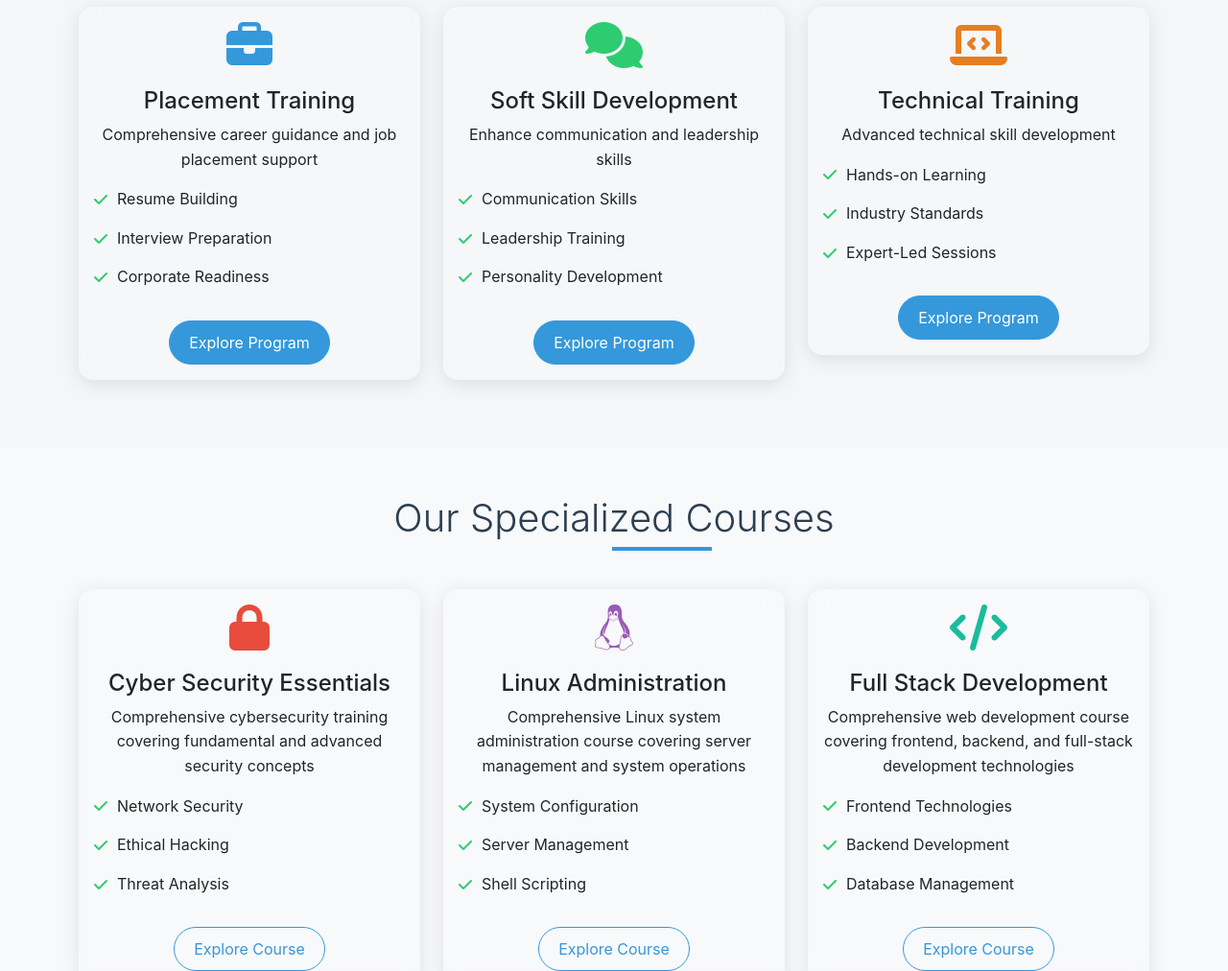
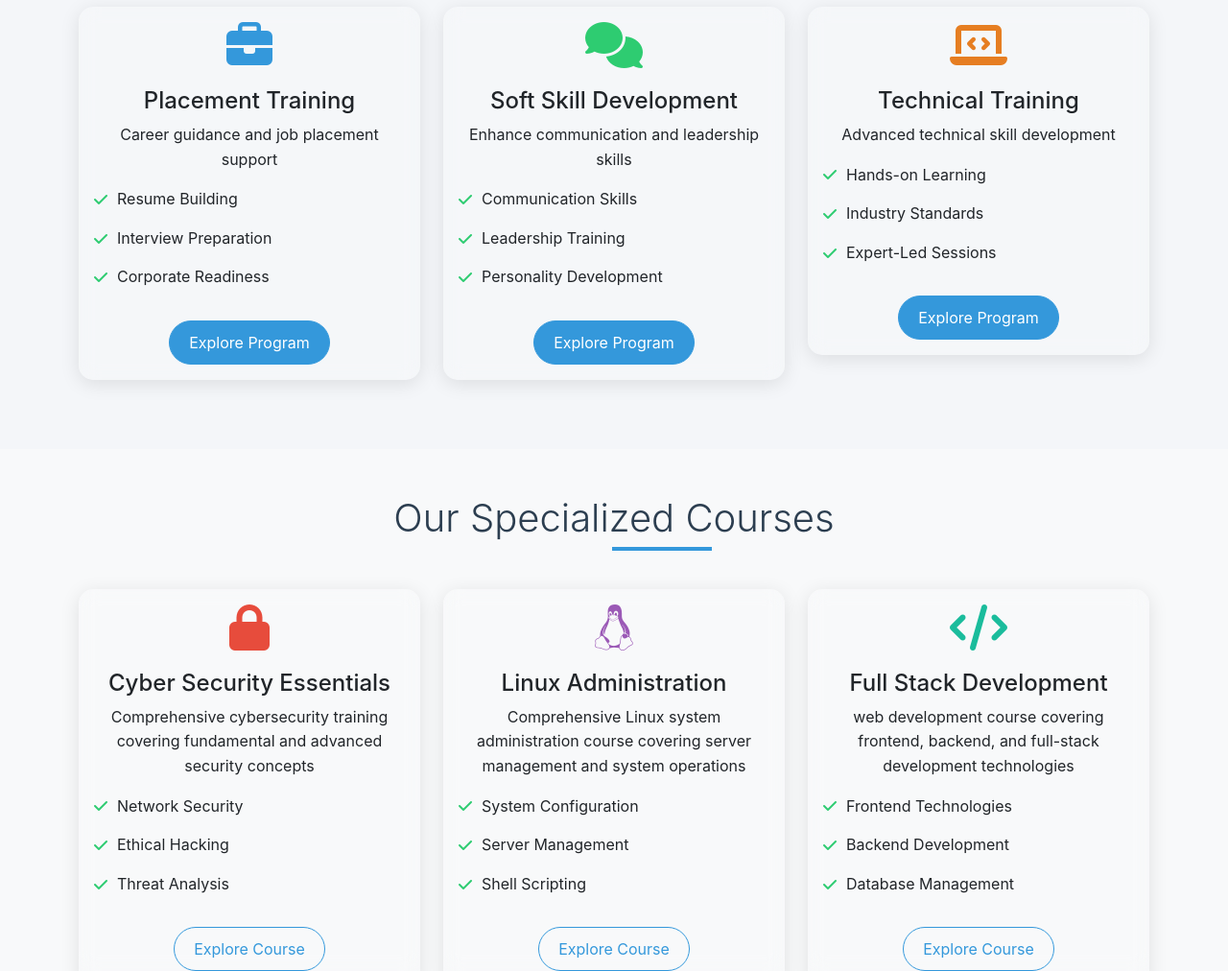
Before and after one commit to RavindharCYS/Academy, a plain HTML site: page index.html in a window 1280 px wide. Shown: the part 800-1812 px from the top of the page at 96% size. Drawn offline with nearby package versions, Linux system fonts and the light colour scheme.

Commit message:
Update index.html

```diff
--- a/index.html
+++ b/index.html
@@ -146,7 +146,7 @@
                             <div class="card-body text-center">
                                 <i class="fas fa-briefcase card-icon animated-icon icon-blue"></i>
                                 <h4 class="card-title">Placement Training</h4>
-                                <p class="card-text">Comprehensive career guidance and job placement support</p>
+                                <p class="card-text">Career guidance and job placement support</p>
                                 <ul class="feature-list">
                                     <li><i class="fas fa-check"></i>Resume Building</li>
                                     <li><i class="fas fa-check"></i>Interview Preparation</li>
@@ -238,7 +238,7 @@
                                     <div class="card-body text-center">
                                         <i class="fas fa-code card-icon animated-icon icon-teal"></i>
                                         <h4 class="card-title">Full Stack Development</h4>
-                                        <p class="card-text">Comprehensive web development course covering frontend, backend, and full-stack development technologies</p>
+                                        <p class="card-text">web development course covering frontend, backend, and full-stack development technologies</p>
                                         <ul class="feature-list">
                                             <li><i class="fas fa-check"></i>Frontend Technologies</li>
                                             <li><i class="fas fa-check"></i>Backend Development</li>
```
